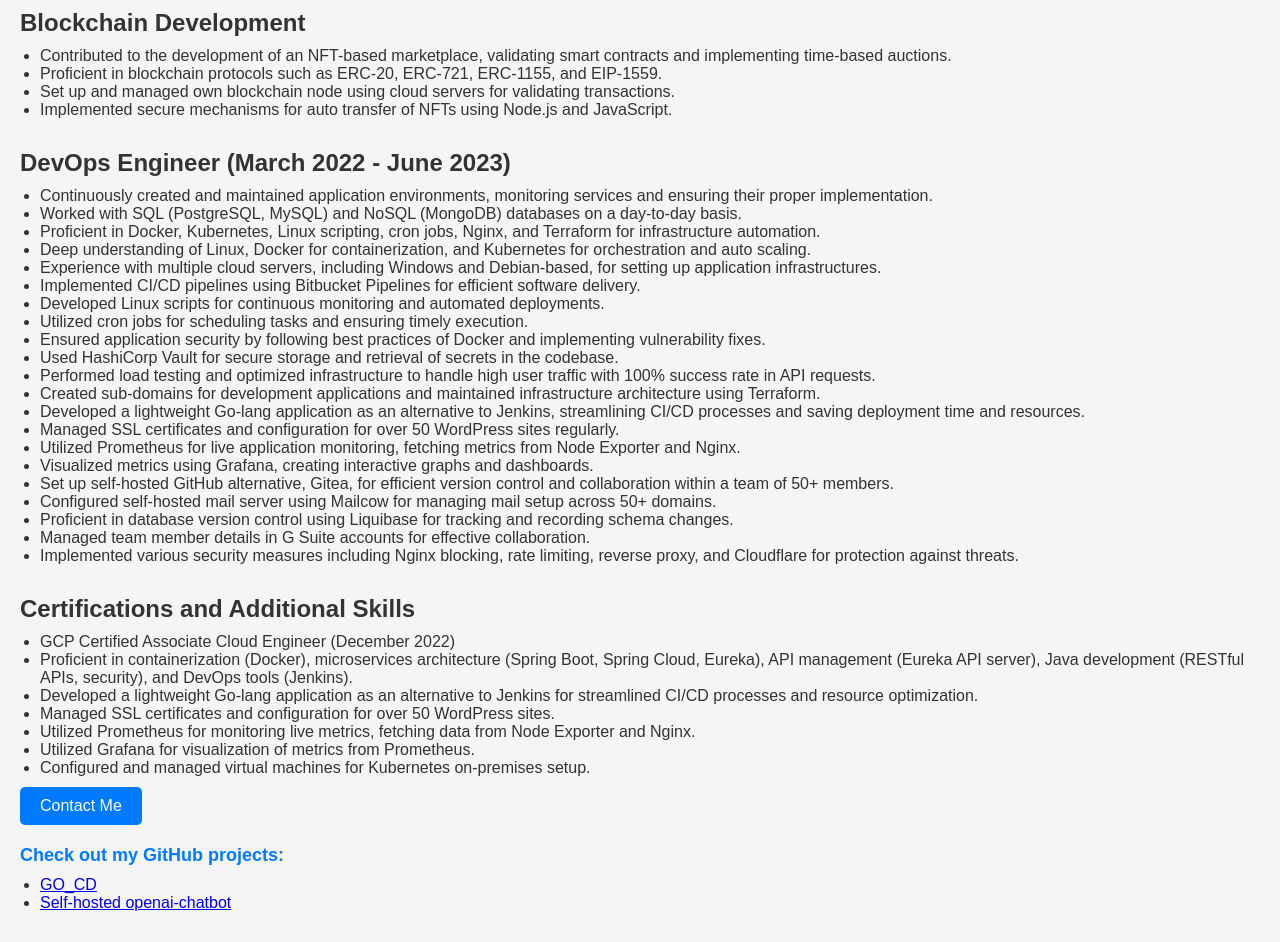
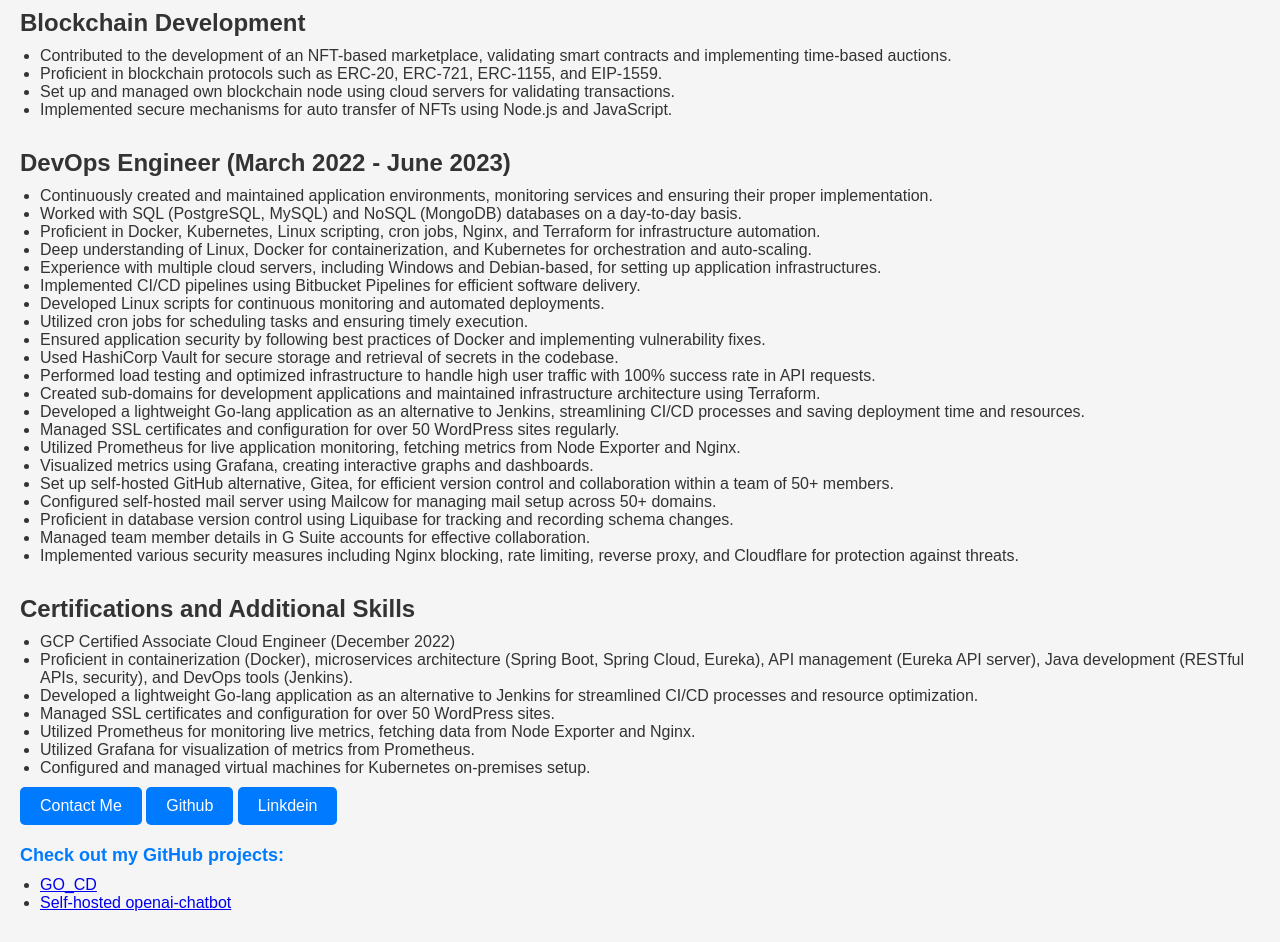
Before and after one commit to tarunratan/love-linux-test, a plain HTML site: page index.html in a window 1280 px wide. Shown: the part 83-1025 px from the top of the page. Drawn offline with Linux system fonts and the light colour scheme.

Commit message:
Update index.html

```diff
--- a/index.html
+++ b/index.html
@@ -105,7 +105,7 @@
         <li>Continuously created and maintained application environments, monitoring services and ensuring their proper implementation.</li>
         <li>Worked with SQL (PostgreSQL, MySQL) and NoSQL (MongoDB) databases on a day-to-day basis.</li>
         <li>Proficient in Docker, Kubernetes, Linux scripting, cron jobs, Nginx, and Terraform for infrastructure automation.</li>
-        <li>Deep understanding of Linux, Docker for containerization, and Kubernetes for orchestration and auto scaling.</li>
+        <li>Deep understanding of Linux, Docker for containerization, and Kubernetes for orchestration and auto-scaling.</li>
         <li>Experience with multiple cloud servers, including Windows and Debian-based, for setting up application infrastructures.</li>
         <li>Implemented CI/CD pipelines using Bitbucket Pipelines for efficient software delivery.</li>
         <li>Developed Linux scripts for continuous monitoring and automated deployments.</li>
@@ -137,7 +137,10 @@
     </ul>
 
     <!-- Add interactive elements -->
-    <a class="button" href="mailto:tarunratan@example.com">Contact Me</a>
+    <a class="button" href="mailto:tarunratan6@gmail.com">Contact Me</a>
+        <a class="button" href="https://github.com/tarunratan">Github</a>
+        <a class="button" href="https://www.linkedin.com/in/tarunratan-panugundla/">Linkdein</a>
+
 
 <!--     <h3 class="animated">Welcome to My Website!</h3>
 
```
